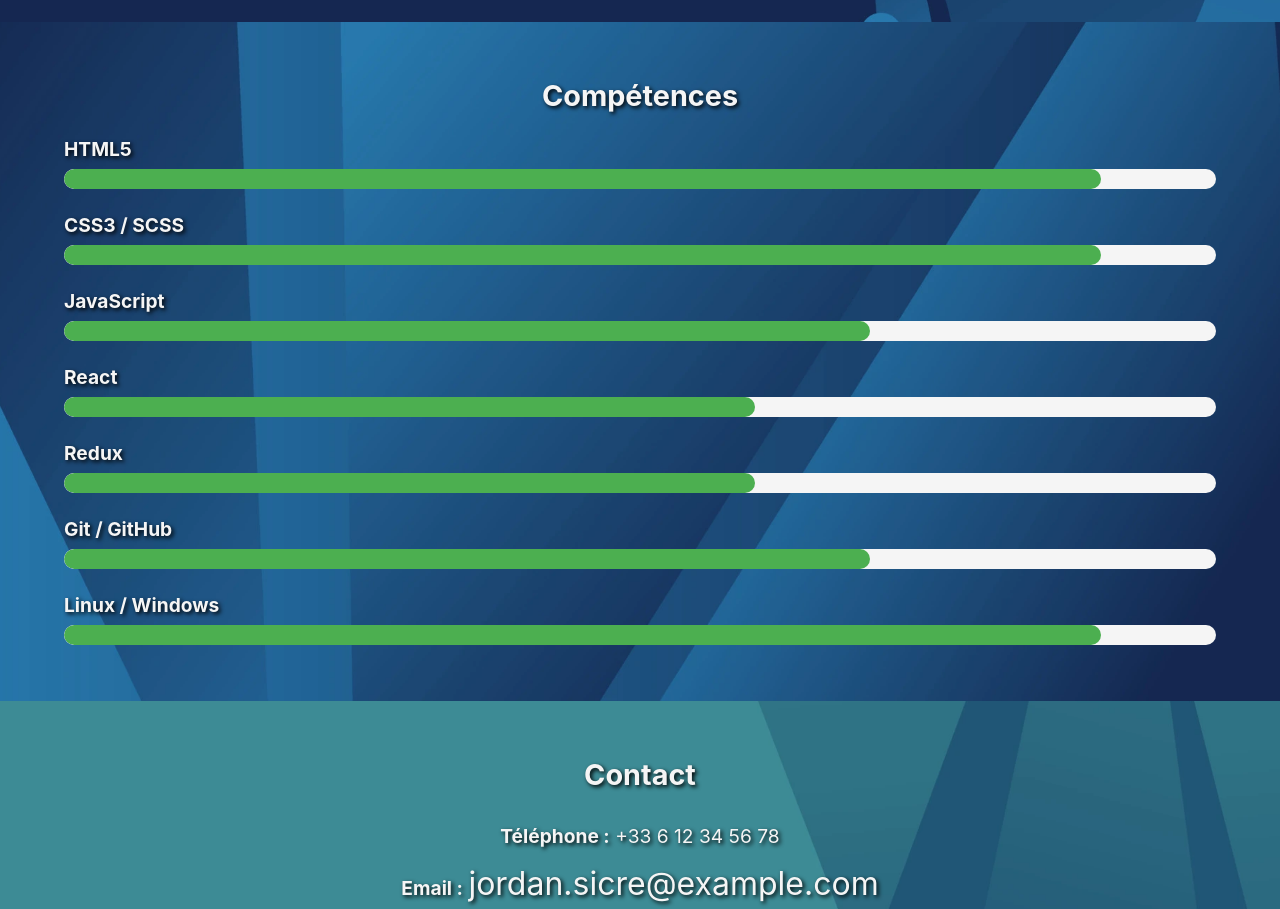
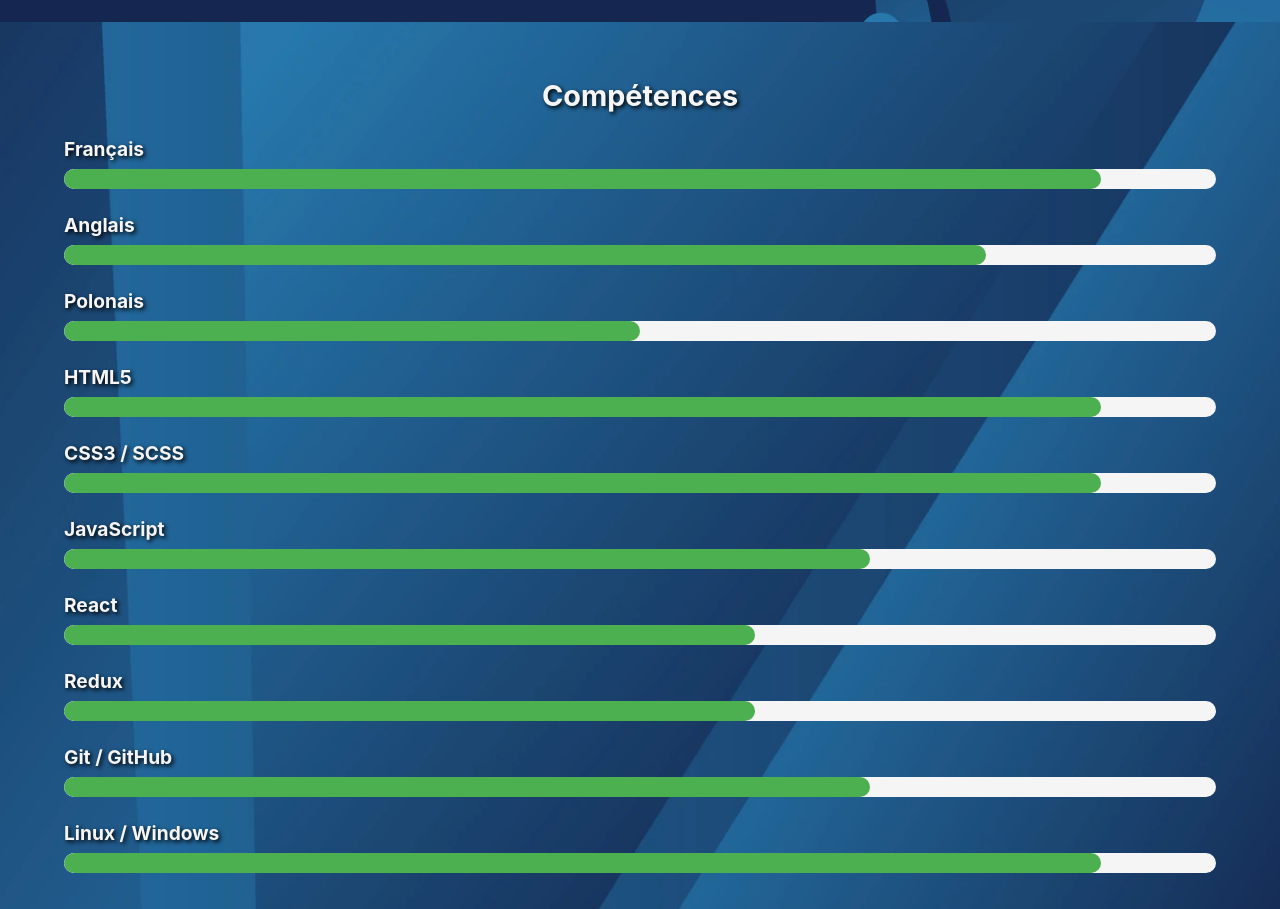
Before and after one commit to JSProjekt/P12-Jordan-Sicre-portfolio, a website: page index.html in a window 1280 px wide. Shown: the part 1320-2229 px from the top of the page. Drawn offline with Linux system fonts and the light colour scheme.

Commit message:
addd skills

```diff
--- a/index.html
+++ b/index.html
@@ -113,6 +113,24 @@
       <div class="content-wrapper">
         <h2>Compétences</h2>
         <div class="skill">
+          <span>Français</span>
+          <div class="skill-bar">
+            <div class="skill-fill" data-level="9"></div>
+          </div>
+        </div>
+        <div class="skill">
+          <span>Anglais</span>
+          <div class="skill-bar">
+            <div class="skill-fill" data-level="8"></div>
+          </div>
+        </div>
+        <div class="skill">
+          <span>Polonais</span>
+          <div class="skill-bar">
+            <div class="skill-fill" data-level="5"></div>
+          </div>
+        </div>
+        <div class="skill">
           <span>HTML5</span>
           <div class="skill-bar">
             <div class="skill-fill" data-level="9"></div>
```
